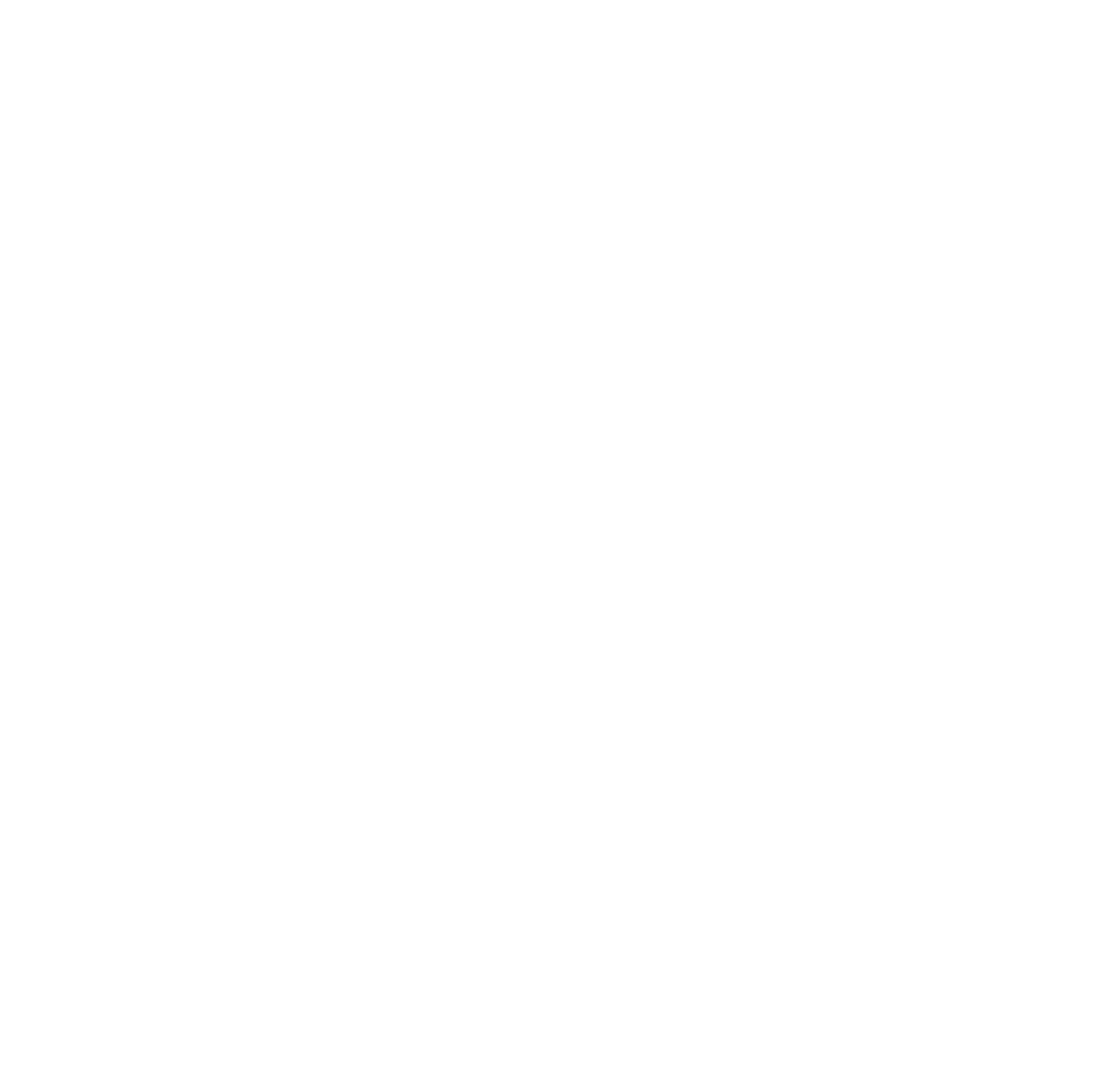
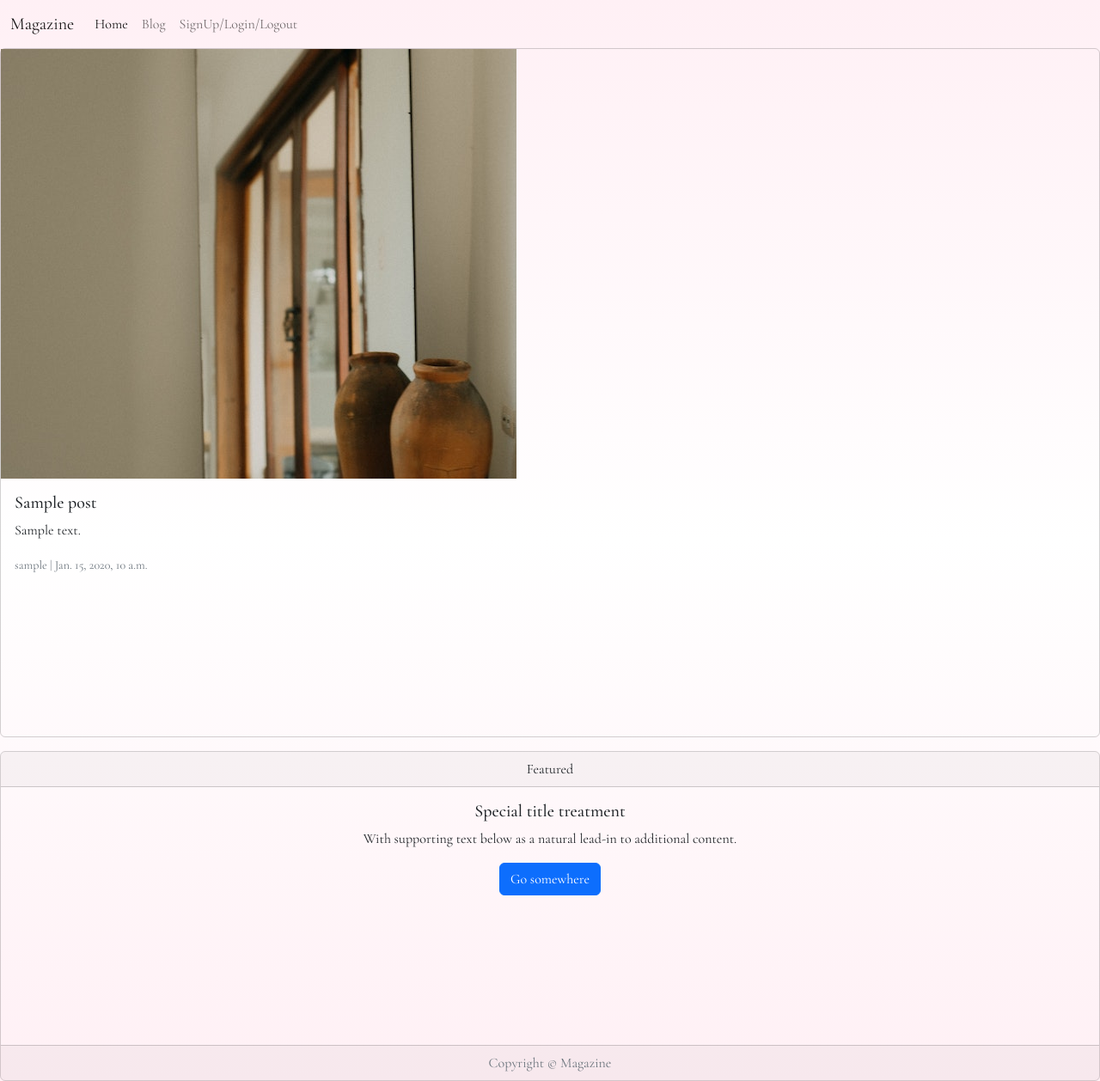
Before and after one commit to frirsta/fullstack, a Django app: a page that uses templates/post_detail.html in a window 1280 px wide. Before the commit the page is empty. Shown: the whole page at 86% size. Before the commit the page ends 800 px from the top, so only its background shows below. Run offline with Django 3.2, Linux system fonts and the light colour scheme; tables that the repository leaves empty hold one stand-in row (values such as "Sample post"); some libraries are stand-ins or nearby versions.

Commit message:
Add functions that show the blog posts on home page and post_detail.html

```diff
--- a/static/css/style.css
+++ b/static/css/style.css
@@ -25,3 +25,17 @@
 .card {
     background-color: unset;
 }
+
+.card-body{
+    height: 300px;
+}
+
+.blog-image {
+    background: url("/static/images/blog-images/blog-image-1.jpg") no-repeat center center;
+    height: 500px;
+    width: 600px;
+}
+
+.container{
+    height: fit-content;
+}
--- a/templates/base.html
+++ b/templates/base.html
@@ -49,6 +49,7 @@
         </div>
       </div>
 </footer>
+<script src="https://kit.fontawesome.com/215e1e67e2.js" crossorigin="anonymous"></script>
     <script src="https://cdn.jsdelivr.net/npm/bootstrap@5.2.3/dist/js/bootstrap.bundle.min.js"></script>
 </body>
 </html>
--- a/templates/post_detail.html
+++ b/templates/post_detail.html
@@ -0,0 +1,12 @@
+{% extends 'base.html' %}
+{% block content %}
+<div class="card mb-3">
+    <div class="blog-image"></div>
+    <div class="card-body">
+      <h5 class="card-title">{{ post.title }}</h5>
+      <p class="card-text">{{post.content}}</p>
+      <p class="card-text"><small class="text-muted">{{ post.author }} | {{ post.created_on }}</small></p>
+    </div>
+  </div>
+
+{% endblock content %}
```
Also changed, not shown: templates/index.html (+11 -0 lines), static/images/blog-images/blog-image-1.jpg (added).
